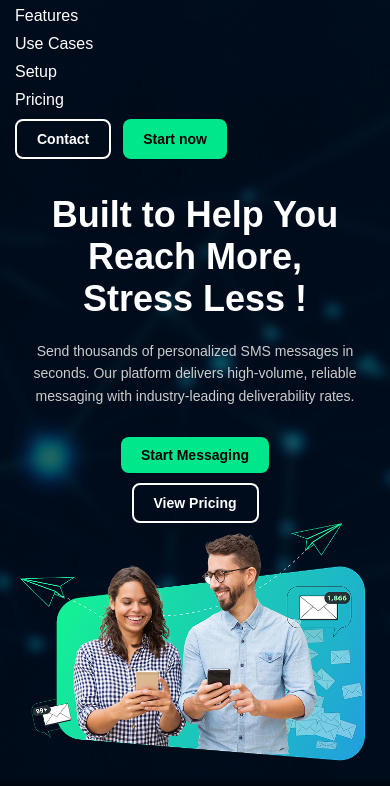
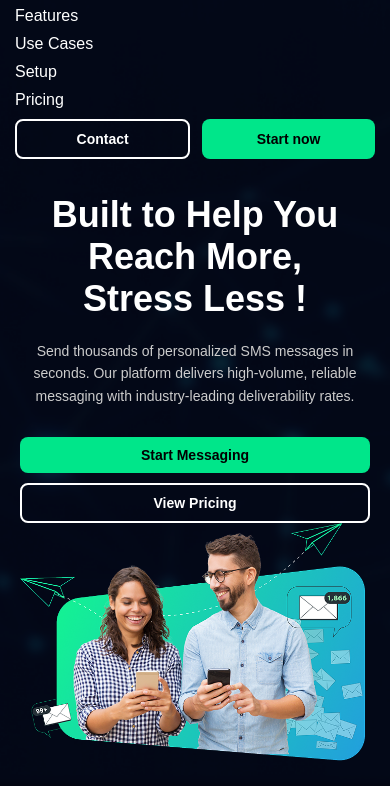
Before and after one commit to saikakhan16/sms, a plain HTML site: page index.html in a window 390 px wide. Shown: the part 58-844 px from the top of the page. Drawn offline with Linux system fonts and the light colour scheme.

Commit message:
Made multiple updates - [optional summary]

```diff
--- a/style.css
+++ b/style.css
@@ -1,3 +1,4 @@
+/* Reset and Base Styles */
 * {
   margin: 0;
   padding: 0;
@@ -25,10 +26,17 @@ body {
   z-index: 0;
 }
 
-/* Navbar */
+.hero-overlay {
+  position: relative;
+  width: 100%;
+  height: 100%;
+  background-color: rgba(5, 5, 20, 0.6);
+  z-index: 2;
+}
+
 .navbar {
   position: relative;
-  z-index: 2;
+  z-index: 3;
   display: flex;
   justify-content: space-between;
   align-items: center;
@@ -87,10 +95,9 @@ body {
   background-color: #00c778;
 }
 
-/* Hero Content */
 .hero-content {
   position: relative;
-  z-index: 2;
+  z-index: 3;
   display: flex;
   justify-content: space-between;
   align-items: center;
@@ -128,6 +135,81 @@ body {
   width: 100%;
   border-radius: 20px;
 }
+
+/* Responsive Styles */
+@media (max-width: 992px) {
+  .hero-content {
+    flex-direction: column;
+    text-align: center;
+    padding: 30px;
+    height: auto;
+  }
+
+  .hero-text, .hero-image {
+    width: 100%;
+  }
+
+  .hero-text h1 {
+    font-size: 40px;
+  }
+}
+
+@media (max-width: 768px) {
+  .navbar {
+    flex-direction: column;
+    align-items: flex-start;
+    padding: 15px 20px;
+    gap: 10px;
+  }
+
+  .nav-links {
+    flex-direction: column;
+    gap: 10px;
+  }
+
+  .hero-buttons {
+    flex-direction: column;
+    gap: 10px;
+    align-items: center;
+  }
+}
+
+@media (max-width: 576px) {
+  .hero-text h1 {
+    font-size: 32px;
+  }
+
+  .hero-text p {
+    font-size: 14px;
+  }
+
+  .navbar {
+    padding: 10px;
+  }
+
+  .nav-buttons {
+    width: 100%;
+    justify-content: center;
+  }
+
+  .btn-outline, .btn-primary {
+    width: 100%;
+    text-align: center;
+  }
+
+  .hero-content {
+    padding: 20px;
+  }
+}
+
+
+
+
+
+
+
+
+
 .section2 {
   background-color: #0b0d1f;
   padding: 80px 60px;
```
